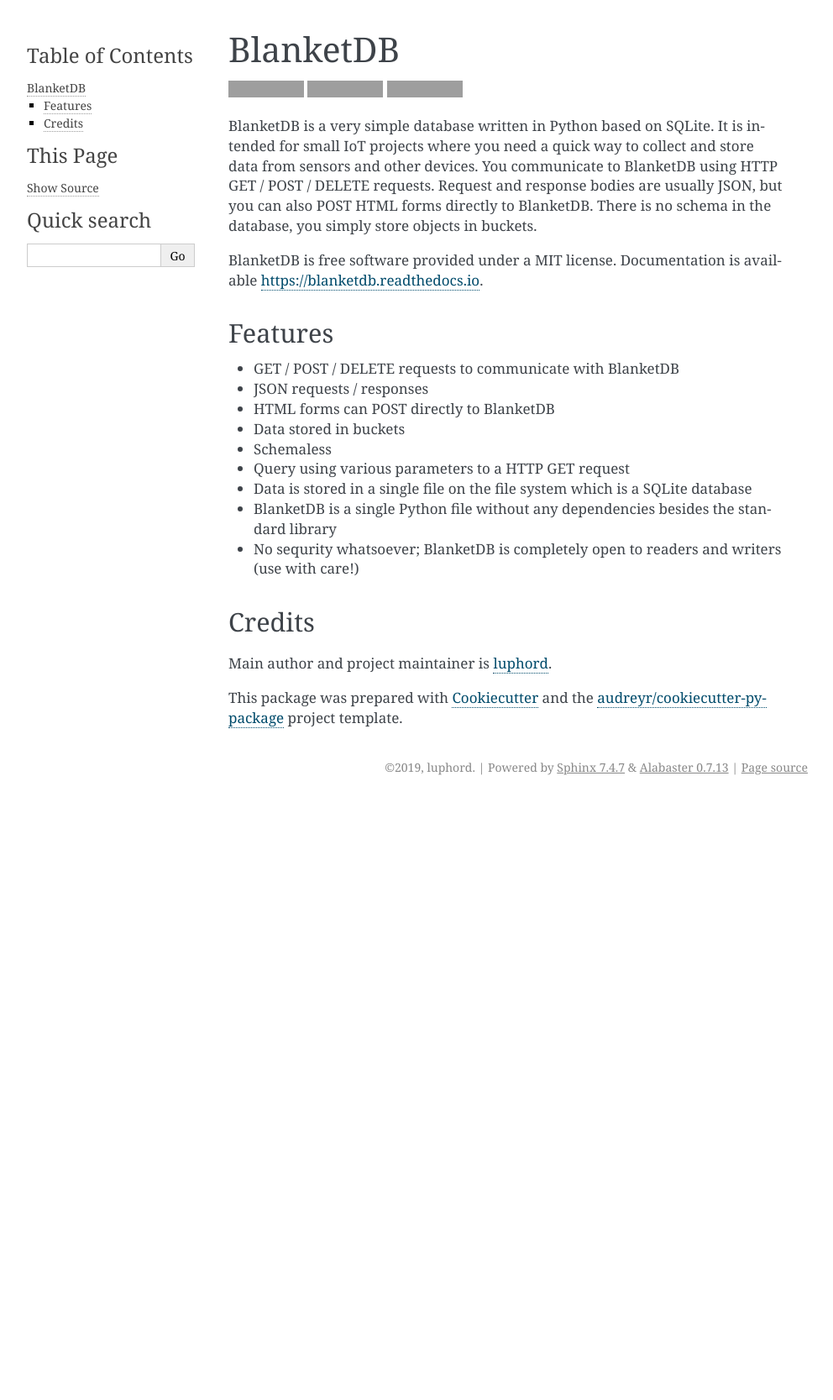
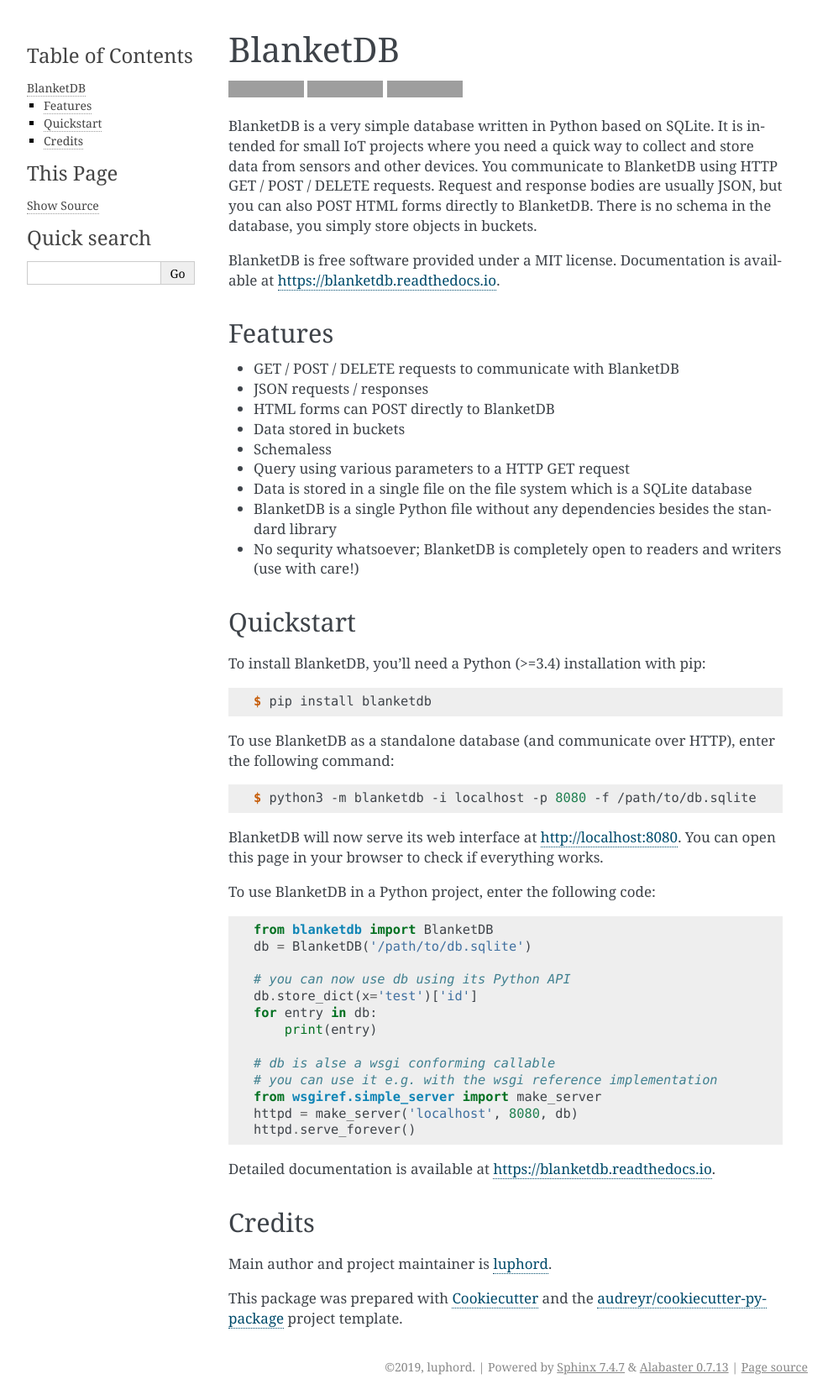
Before and after one commit to luphord/blanketdb, a Sphinx documentation site: the page built from docs/readme.rst, in a window 1280 px wide. Shown: the whole page at 84% size, without its empty margins (148-1140 px from the left). Built offline with Sphinx 7.4.7, drawn with Linux system fonts in a browser that asks for light colours; before the commit the page ends 953 px from its top, so only the background shows below that; grey boxes are pictures that could not be loaded.

Commit message:
quickstart in readme

```diff
--- a/README.rst
+++ b/README.rst
@@ -27,7 +27,7 @@ There is no schema in the database, you simply store objects in buckets.
 
 
 BlanketDB is free software provided under a MIT license.
-Documentation is available https://blanketdb.readthedocs.io.
+Documentation is available at https://blanketdb.readthedocs.io.
 
 
 Features
@@ -43,6 +43,44 @@ Features
 * BlanketDB is a single Python file without any dependencies besides the standard library
 * No sequrity whatsoever; BlanketDB is completely open to readers and writers (use with care!)
 
+Quickstart
+----------
+
+To install BlanketDB, you'll need a Python (>=3.4) installation with pip:
+
+.. code-block:: console
+
+    $ pip install blanketdb
+
+To use BlanketDB as a standalone database (and communicate over HTTP), enter the following command:
+
+.. code-block:: console
+
+    $ python3 -m blanketdb -i localhost -p 8080 -f /path/to/db.sqlite
+
+BlanketDB will now serve its web interface at http://localhost:8080.
+You can open this page in your browser to check if everything works.
+
+To use BlanketDB in a Python project, enter the following code:
+
+.. code-block:: python
+
+    from blanketdb import BlanketDB
+    db = BlanketDB('/path/to/db.sqlite')
+
+    # you can now use db using its Python API
+    db.store_dict(x='test')['id']
+    for entry in db:
+        print(entry)
+
+    # db is alse a wsgi conforming callable
+    # you can use it e.g. with the wsgi reference implementation
+    from wsgiref.simple_server import make_server
+    httpd = make_server('localhost', 8080, db)
+    httpd.serve_forever()
+
+Detailed documentation is available at https://blanketdb.readthedocs.io.
+
 Credits
 -------
 
--- a/docs/usage.rst
+++ b/docs/usage.rst
@@ -33,7 +33,9 @@ The following command line options are available:
 Python
 ------
 
-To use BlanketDB in a project, enter the following Python code::
+To use BlanketDB in a project, enter the following Python code:
+
+.. code-block:: python
 
     from blanketdb import BlanketDB
     db = BlanketDB('/path/to/db.sqlite')
```
